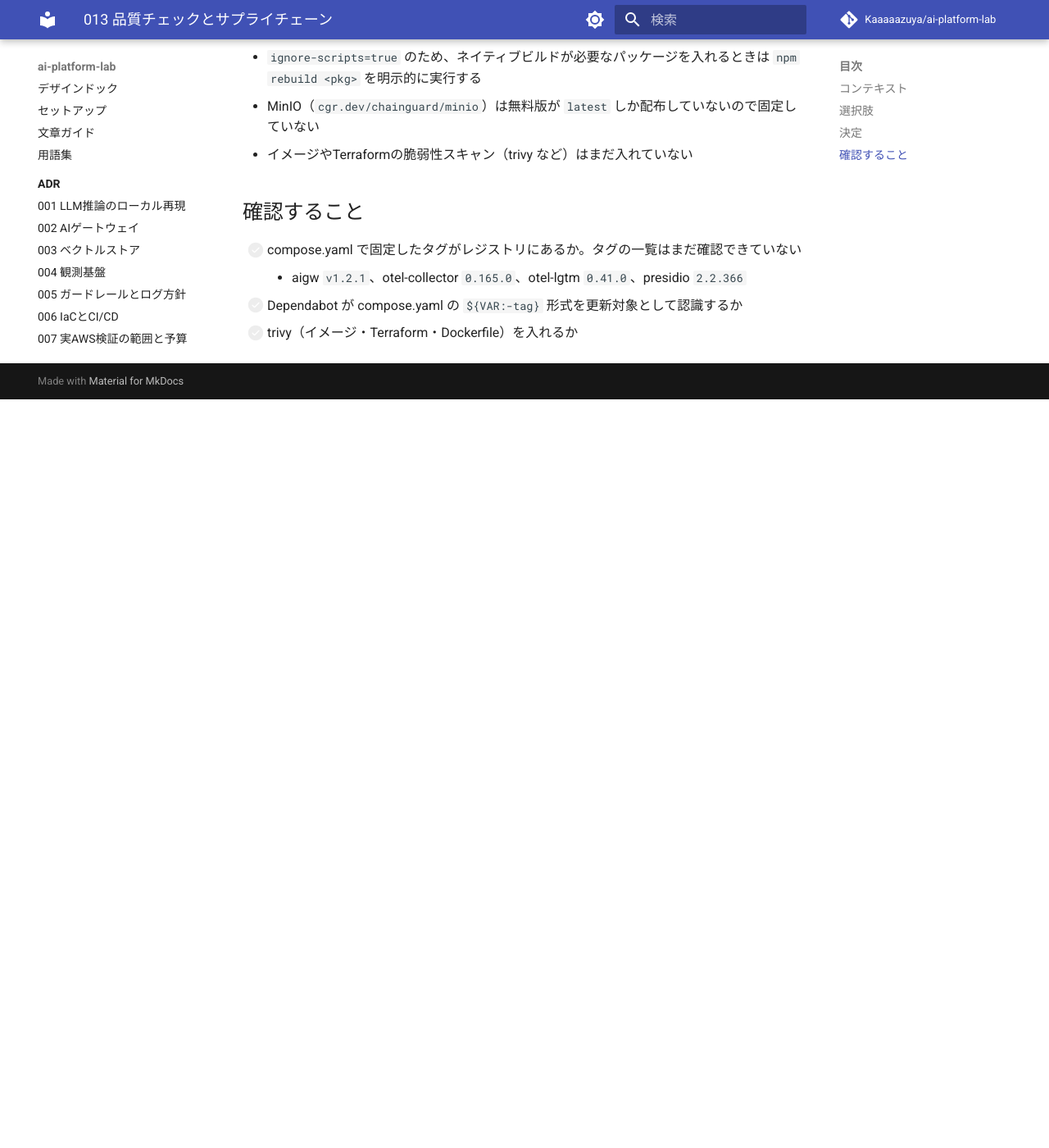
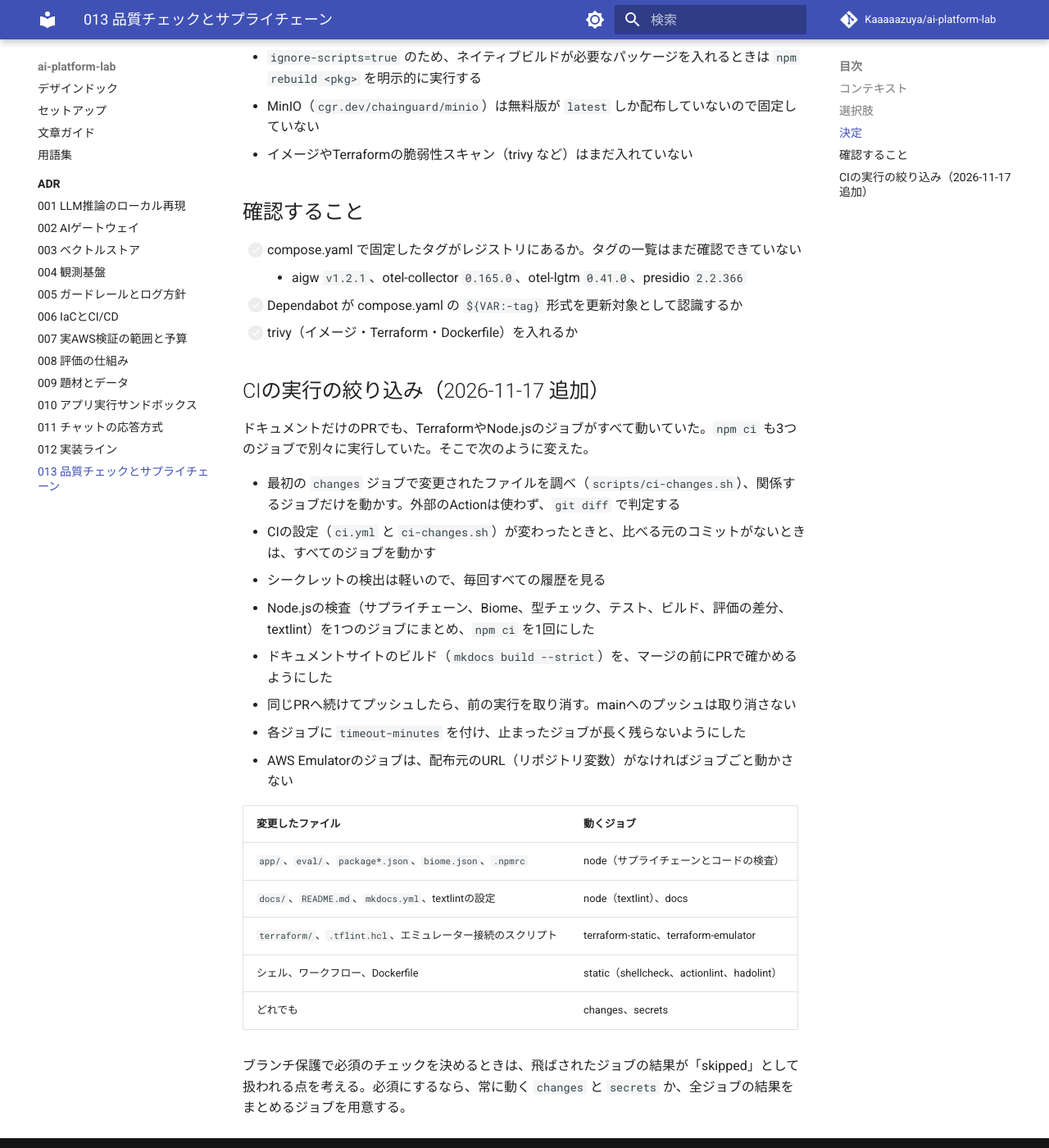
Before and after one commit to Kaaaaazuya/ai-platform-lab, an MkDocs documentation site: the page built from docs/adr/0013-dev-quality-supply-chain.md, in a window 1280 px wide and 1400 px high, scrolled down 2121 px. Shown: the whole window at 82% size. Built offline with MkDocs 1.6.1 and Material for MkDocs 9.7.7, drawn with Linux system fonts in a browser that asks for light colours; comment, search, counter and statistics services are not loaded; before the commit the page ends 2608 px from its top, so only the background shows below that.

Commit message:
ci: run only the jobs affected by the change
- changes job detects touched areas with git diff (scripts/ci-changes.sh)
- One node job runs npm ci once for supply-chain, code and textlint checks
- docs job builds the site with mkdocs --strict before merge
- Cancel superseded PR runs; add timeout-minutes; skip emulator job
  entirely when the repo variable is unset

Co-Authored-By: Claude Opus 5.5 <noreply@anthropic.com>
Claude-Session: https://claude.ai/code/session_01RvGuop5SsmDaHxnBm3XBxt

```diff
--- a/docs/adr/0013-dev-quality-supply-chain.md
+++ b/docs/adr/0013-dev-quality-supply-chain.md
@@ -65,3 +65,26 @@ M3までは型チェックとテスト、`terraform fmt` しかなく、リン
     - aigw `v1.2.1`、otel-collector `0.165.0`、otel-lgtm `0.41.0`、presidio `2.2.366`
 - [ ] Dependabot が compose.yaml の `${VAR:-tag}` 形式を更新対象として認識するか
 - [ ] trivy（イメージ・Terraform・Dockerfile）を入れるか
+
+## CIの実行の絞り込み（2026-11-17 追加）
+
+ドキュメントだけのPRでも、TerraformやNode.jsのジョブがすべて動いていた。`npm ci` も3つのジョブで別々に実行していた。そこで次のように変えた。
+
+- 最初の `changes` ジョブで変更されたファイルを調べ（`scripts/ci-changes.sh`）、関係するジョブだけを動かす。外部のActionは使わず、`git diff` で判定する
+- CIの設定（`ci.yml` と `ci-changes.sh`）が変わったときと、比べる元のコミットがないときは、すべてのジョブを動かす
+- シークレットの検出は軽いので、毎回すべての履歴を見る
+- Node.jsの検査（サプライチェーン、Biome、型チェック、テスト、ビルド、評価の差分、textlint）を1つのジョブにまとめ、`npm ci` を1回にした
+- ドキュメントサイトのビルド（`mkdocs build --strict`）を、マージの前にPRで確かめるようにした
+- 同じPRへ続けてプッシュしたら、前の実行を取り消す。mainへのプッシュは取り消さない
+- 各ジョブに `timeout-minutes` を付け、止まったジョブが長く残らないようにした
+- AWS Emulatorのジョブは、配布元のURL（リポジトリ変数）がなければジョブごと動かさない
+
+| 変更したファイル | 動くジョブ |
+| --- | --- |
+| `app/`、`eval/`、`package*.json`、`biome.json`、`.npmrc` | node（サプライチェーンとコードの検査） |
+| `docs/`、`README.md`、`mkdocs.yml`、textlintの設定 | node（textlint）、docs |
+| `terraform/`、`.tflint.hcl`、エミュレーター接続のスクリプト | terraform-static、terraform-emulator |
+| シェル、ワークフロー、Dockerfile | static（shellcheck、actionlint、hadolint） |
+| どれでも | changes、secrets |
+
+ブランチ保護で必須のチェックを決めるときは、飛ばされたジョブの結果が「skipped」として扱われる点を考える。必須にするなら、常に動く `changes` と `secrets` か、全ジョブの結果をまとめるジョブを用意する。
```
Also changed, not shown: 2 other files.
